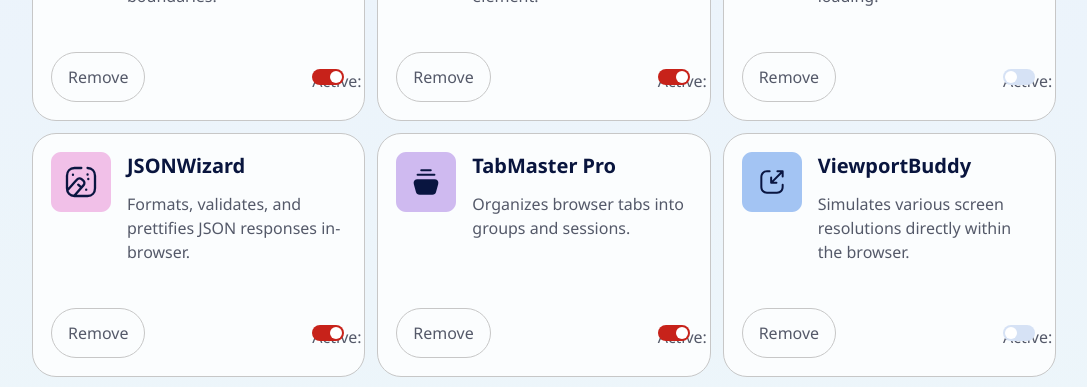
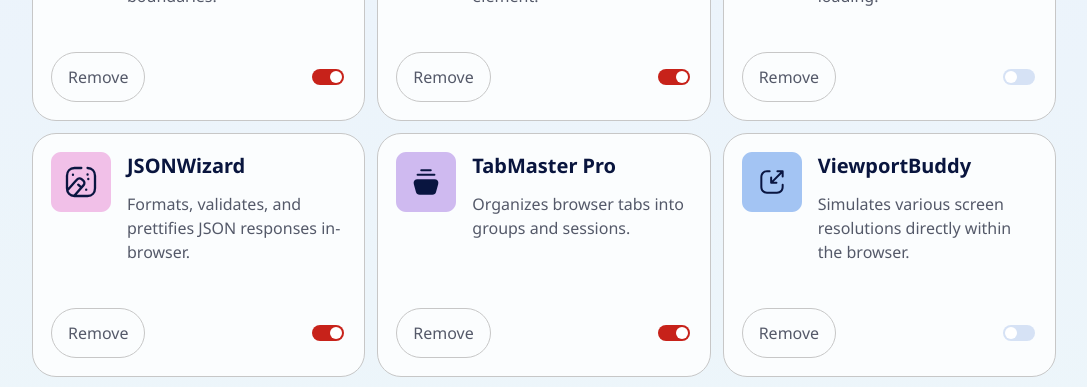
Before and after one commit to wfarre/browser-extension-manager-UI, a Vue app: page / in a window 1280 px wide. Shown: the part 377-764 px from the top of the page, without its empty margins (96-1183 px from the left). Built offline with nearby package versions, Linux system fonts and the light colour scheme.

Commit message:
fix: acccessibility

```diff
--- a/src/components/Card.vue
+++ b/src/components/Card.vue
@@ -33,7 +33,7 @@ const alt = computed(() => `${props.title}'s logo`);
         :for="'isactive-' + title"
         class="group focus-within:border-toggle-bg relative inline-block h-5 w-9 rounded-full border-2 border-transparent"
       >
-        <span class="top">Active:</span>
+        <span class="absolute top-0 left-0 scale-0 opacity-0">Active:</span>
         <input
           class="h-0 w-0 opacity-0"
           type="checkbox"
```
